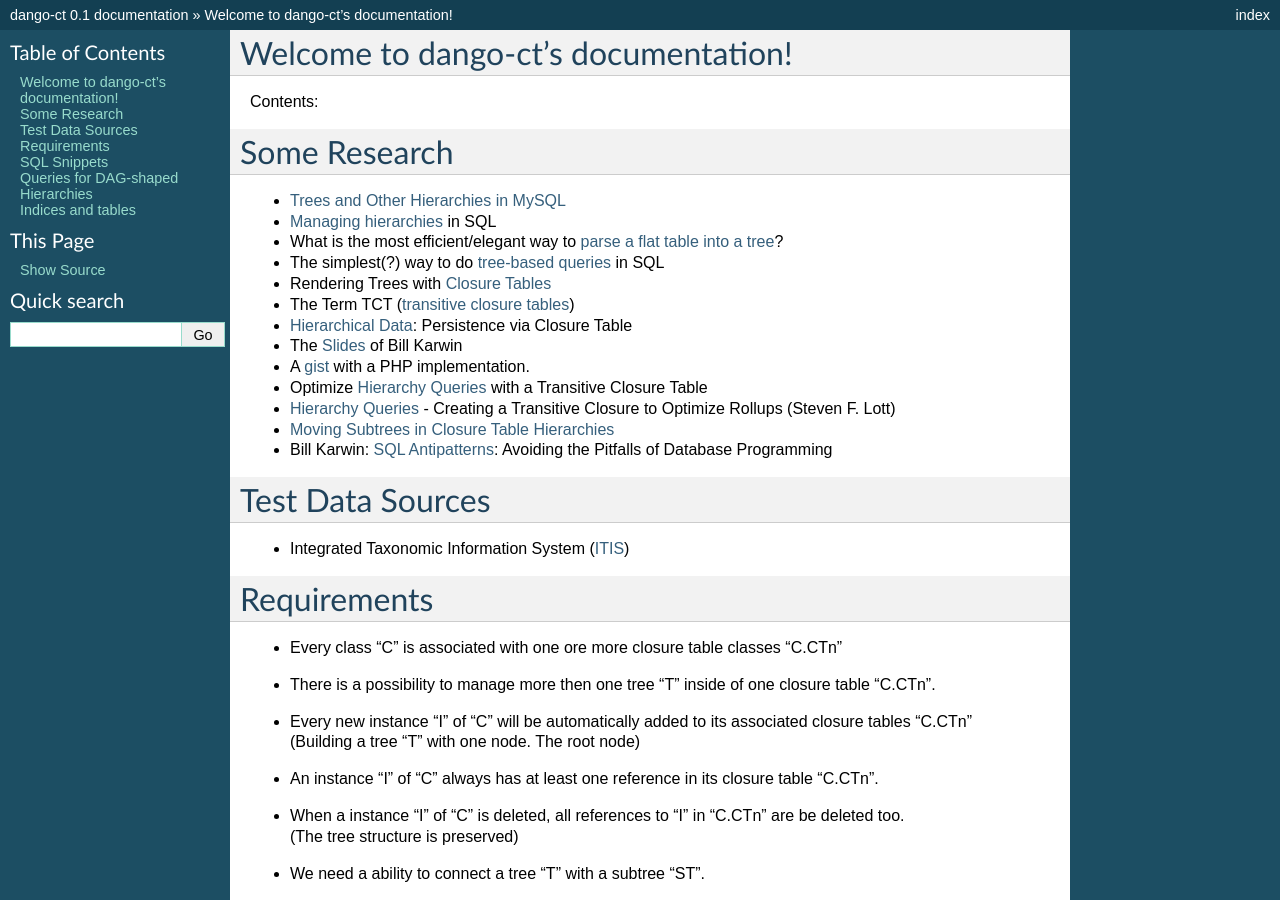
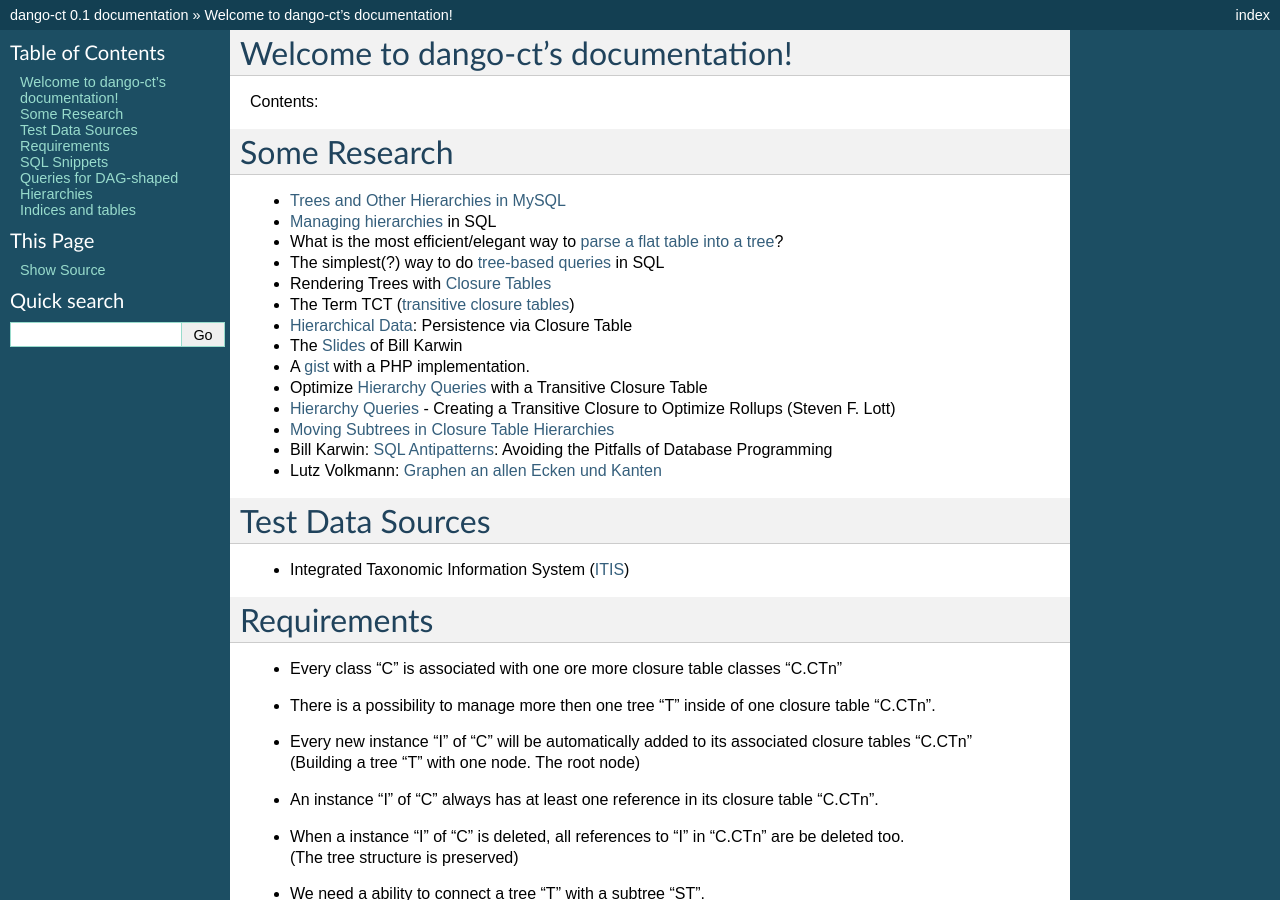
Before and after one commit to wodo/django-ct, a Sphinx documentation site: the page built from docs/index.rst, in a window 1280 px wide and 900 px high. Built offline with Sphinx 7.4.7, drawn with Linux system fonts in a browser that asks for light colours.

Commit message:
Script von Lutz Volkmann

```diff
--- a/docs/index.rst
+++ b/docs/index.rst
@@ -27,6 +27,7 @@ Some Research
 * `Hierarchy Queries`__ - Creating a Transitive Closure to Optimize Rollups (Steven F. Lott)
 * `Moving Subtrees in Closure Table Hierarchies`__
 * Bill Karwin: `SQL Antipatterns`__: Avoiding the Pitfalls of Database Programming
+* Lutz Volkmann: `Graphen an allen Ecken und Kanten`__
 
 __ http://www.artfulsoftware.com/mysqlbook/sampler/mysqled1ch20.html
 __ http://stackoverflow.com/questions/8196175/managing-hierarchies-in-sql-mptt-nested-sets-vs-adjacency-lists-vs-storing-path
@@ -41,6 +42,7 @@ __ http://kylecordes.com/2008/transitive-closure
 __ http://www.itmaybeahack.com/homepage/_static/transclose/transclose.html
 __ http://www.mysqlperformanceblog.com/2011/02/14/moving-subtrees-in-closure-table/
 __ http://www.pragprog.com/titles/bksqla/sql-antipatterns
+__ http://www.math2.rwth-aachen.de/files/gt/buch/graphen_an_allen_ecken_und_kanten.pdf
 
 Test Data Sources
 =================
```
